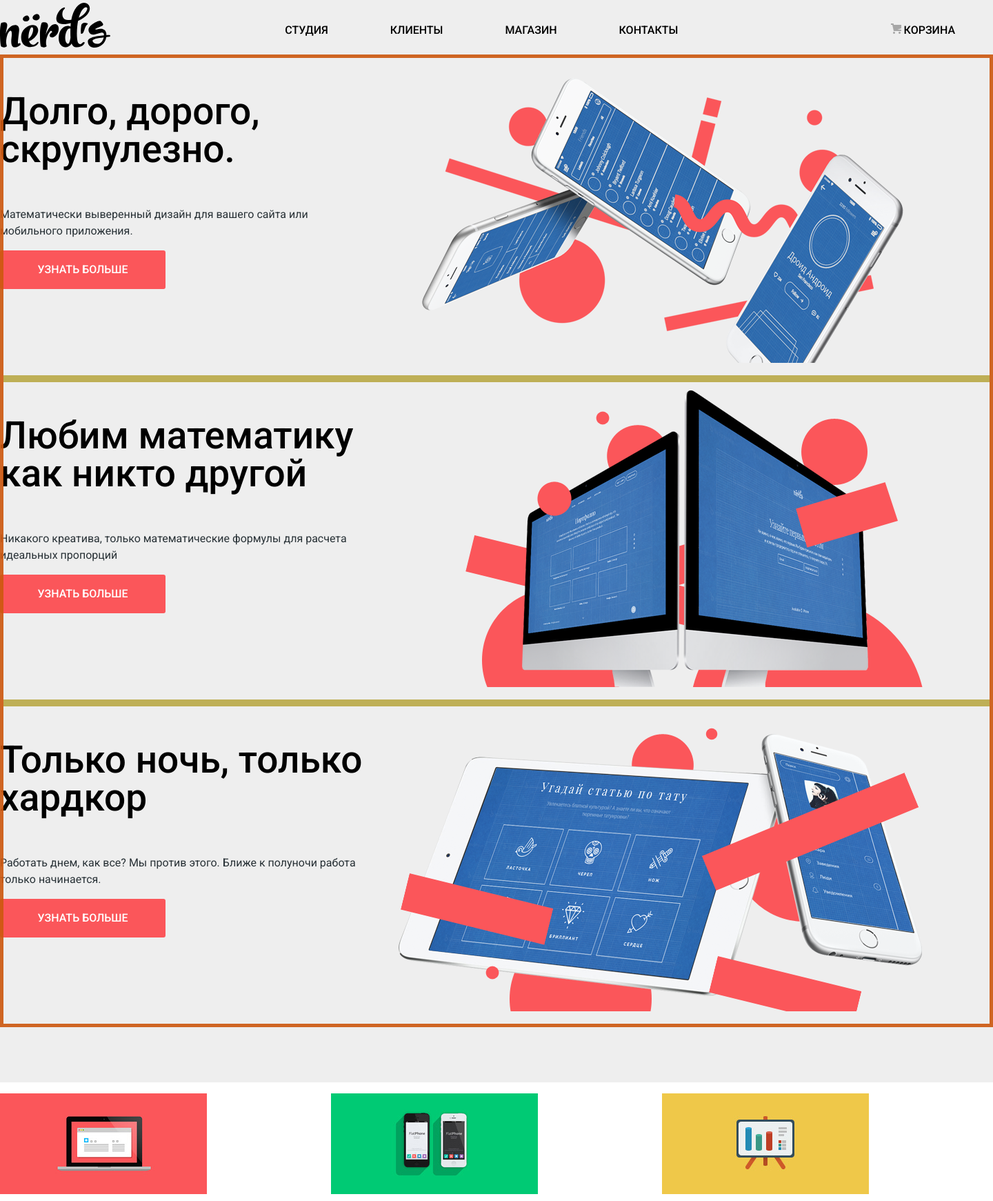
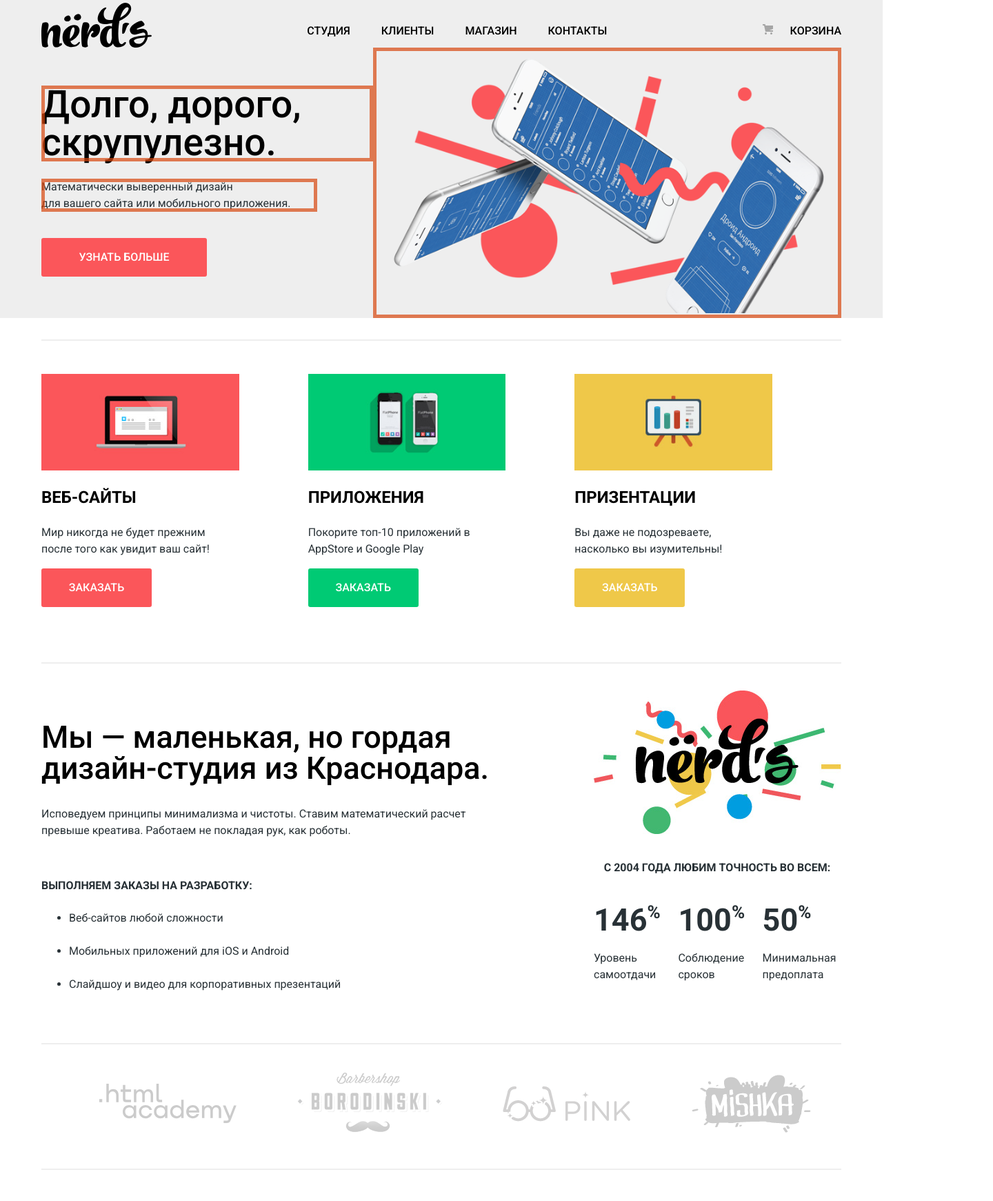
Before and after one commit to KotlyaroFF/1327907-nerds-31, a plain HTML site: page index.html in a window 1280 px wide. Shown: the part 48-1789 px from the top of the page at 69% size, 1440 px wide, since content can reach past the window. Drawn offline with Linux system fonts and the light colour scheme; files that its build step writes are made by us from their sources.

Commit message:
уже почти

```diff
--- a/css/style1.css
+++ b/css/style1.css
@@ -28,7 +28,6 @@
 }
 
 body {
-  min-width: 1440px;
   margin: 0;
   padding: 0;
   font-family: "Roboto", Arial, sans-serif;
@@ -44,7 +43,7 @@ h2 {
   font-weight: 400;
   color: var(--basic-black);
   display: grid;
-  grid-template-rows: min-content 1fr 1fr min-content;
+  grid-template-rows: min-content 1fr min-content;
   align-content: start;
   min-height: 100%;
 }
@@ -70,6 +69,11 @@ img {
   height: auto;
 }
 
+.container {
+  width: 1160px;
+  margin: 0 auto;
+}
+
 .header {
   background-color: var(--basic-grey);
 }
@@ -81,17 +85,15 @@ img {
   line-height: 30px;
   text-transform: uppercase;
   font-weight: 500;
-  margin: 0 auto;
-  width: 1440px;
 }
 
 .index-logo {
   margin-top: 51px;
 }
 
-.nav-item,
-.account-item {
-  margin: 77px 45px 0 45px;
+.index-logo img {
+  display: block;
+  padding: 0;
 }
 
 .nav-list-current a:not([href]) {
@@ -102,34 +104,44 @@ img {
 .account-list {
   display: flex;
   list-style: none;
-  margin: 0 auto;
-  padding: 0 10px;
+  justify-content: center;
+  align-items: flex-end;
+  margin: 0;
+  margin-right: -45px;
 }
 
-.nav-list a,
-.account-list a {
+.nav-item,
+.account-item {
+  margin-right: 45px;
+  margin-bottom: 9px;
+}
+
+.nav-item a,
+.account-item a {
   color: var(--basic-extra-black);
 }
 
-.nav-list a:focus,
-.account-list a:focus {
+.nav-item a:focus,
+.account-item a:focus {
   opacity: 0.3;
 }
 
-.nav-list a:hover,
-.account-list a:hover {
+.nav-item a:hover,
+.account-item a:hover {
   color: var(--red-button);
+}
+
+.account-basket {
+  padding-right: 25px;
+}
+
+.unvisibility {
+  display: none;
 }
 
 .slider {
   background-color: var(--basic-grey);
-}
-
-.slider-container,
-.content,
-.footer {
-  width: 1440px;
-  margin: 0 auto;
+  margin-bottom: 31px;
 }
 
 .slider-container {
@@ -144,13 +156,10 @@ img {
 .slide-item {
   display: flex;
 
-  outline: 5px solid rgba(170, 148, 22, 0.7);
-  outline-offset: -5px;
 }
 
 .slide-block {
   width: 538px;
-  margin-top: 0;
 }
 
 .slide-title {
@@ -158,21 +167,50 @@ img {
   line-height: 55px;
   font-weight: 500;
   color: var(--basic-extra-black);
+  margin-bottom: 25px;
+
+  outline: 5px solid rgba(216, 70, 13, 0.7);
+  outline-offset: -5px;
+}
+
+.slide-text {
+  width: 400px;
+  margin: 0 0 38px 0;
+
+  outline: 5px solid rgba(216, 70, 13, 0.7);
+  outline-offset: -5px;
+}
+
+.slide-img-container {
+  margin: 0;
+  padding: 0;
+
+  outline: 5px solid rgba(216, 70, 13, 0.7);
+  outline-offset: -5px;
+}
+
+.slide-img {
+  margin: 0;
 }
 
 .services {
   list-style: none;
   display: flex;
   margin-bottom: 39px;
+  padding: 48px 0 80px 0;
+  border-bottom: 2px solid var(--basic-grey);
+  border-top: 2px solid var(--basic-grey);
+}
+
+.service-img-container {
+  margin: 0;
   padding: 0;
-  padding-bottom: 80px;
-  border-bottom: 2px solid var(--basic-grey);
 }
 
 .service-img {
-  margin-left: 0;
-  margin-top: 0;
-
+  display: block;
+  margin: 0;
+  padding: 0;
 }
 
 .service-item {
@@ -182,7 +220,7 @@ img {
 
 .service-title {
   text-transform: uppercase;
-  font-weight: 500;
+  font-weight: 700;
   font-size: 24px;
   line-height: 30px;
   color: var(--basic-extra-black);
@@ -190,9 +228,23 @@ img {
 
 .service-text {
   width: 260px;
+
 }
 
-.service-link,
+.service-link {
+  display: block;
+  text-transform: uppercase;
+  text-align: center;
+  font: inherit;
+  color: var(--basic-white);
+  font-weight: 500;
+  border-radius: 3px;
+  padding-top: 16px;
+  padding-bottom: 16px;
+  width: 160px;
+}
+
+
 .catalog-item-link,
 .learn-more,
 .contact-button,
@@ -266,18 +318,17 @@ img {
   color: var(--basic-white);
 }
 
-.info {
+.info .container {
   display: flex;
   margin-bottom: 73px;
-
-  outline: 5px solid rgba(216, 22, 167, 0.7);
-  outline-offset: -5px;
+  margin-top: 39px;
 }
 
 .info-container-left {
+  display: flex;
+  flex-direction: column;
   width: 651px;
-  margin-right: 154px;
-
+  padding: 0;
 }
 
 .info-title {
@@ -285,18 +336,51 @@ img {
   line-height: 45px;
   font-weight: 500;
   color: var(--basic-extra-black);
+  margin-bottom: 32px;
 }
 
 .info-subtitel-left {
   color: var(--basic-black);
   text-transform: uppercase;
   font-weight: 700;
+  margin-bottom: 23px;
+}
+
+.info-list {
+  display: flex;
+  flex-direction: column;
+  justify-content: space-between;
+  height: 120px;
+  margin: 0;
+}
+
+.info-container-right {
+  display: flex;
+  flex-direction: column;
+  width: 360px;
+  margin: 0;
+  margin-left: 149px;
+  padding: 0;
+}
+
+.info-logo-container {
+  margin: 0 0 37px;
+  padding: 0;
+
+}
+
+.info-logo {
+  display: block;
+}
+
+.info-table {
+  border-collapse: collapse;
 }
 
 .info-subtitle-right {
+  margin-bottom: 31px;
   text-transform: uppercase;
   font-weight: 700;
-  caption-side: top;
   text-align: center;
 }
 
@@ -306,15 +390,30 @@ img {
   line-height: 64px;
 }
 
+.info-col {
+  padding-right: 22px;
+  padding-bottom: 10px;
+  text-align: left;
+}
+
+span {
+  vertical-align: top;
+  font-weight: 700;
+  font-size: 26px;
+  line-height: 40px;
+}
+
 .info-text {
+  margin: 0;
+  margin-bottom: 40px;
   font-size: 16px;
-  line-height: 18px;
+  line-height: 24px;
   font-weight:400;
 }
 
 .clients-list {
-  display: grid;
-  grid-template-columns: 1fr 1fr 1fr 1fr;
+  display: flex;
+  justify-content: space-around;
   border-bottom:  2px solid var(--basic-grey);
   border-top:  2px solid var(--basic-grey);
   margin-bottom: 80px;
@@ -324,9 +423,6 @@ img {
 
 .clients-item {
   opacity: 0.2;
-
-  outline: 5px solid rgba(216, 22, 167, 0.7);
-  outline-offset: -5px;
 }
 
 .clients-item:hover {
@@ -469,7 +565,6 @@ input[type=number] {
 .pagination-item a {
   color: var(--basic-extra-black);
   border-radius: 3px;
-  border-color: var(--border-grey);
   box-shadow: none;
   background-color: var(--basic-grey);
   display: block;
@@ -481,6 +576,7 @@ input[type=number] {
   padding-top: 16px;
   padding-bottom: 16px;
   margin: 0 auto;
+  border: none;
 }
 
 .selector-button:hover,
@@ -595,6 +691,7 @@ input[type=number] {
   background: linear-gradient(0deg, #E1E1E1, #E1E1E1), #FFFFFF;
   margin: 68px 9px;
   padding: 35px;
+  border-radius: 50%;
 
 }
 
--- a/index.html
+++ b/index.html
@@ -4,7 +4,8 @@
 <head>
   <meta charset="utf-8">
   <title>HTML Academy: Нёрдс</title>
-  <link href="https://fonts.googleapis.com/css2?family=Roboto:wght@400;500;700&display=swap" rel="stylesheet">  <link href="normalize.css" rel="stylesheet">
+  <link href="https://fonts.googleapis.com/css2?family=Roboto:wght@400;500;700&display=swap" rel="stylesheet">
+  <link href="normalize.css" rel="stylesheet">
   <link href="css/style1.css" rel="stylesheet">
   <link rel="icon" href="favicon.ico">
   <link rel="icon" href="favicon/icon.svg" type="image/svg+xml">
@@ -14,8 +15,9 @@
 
 <body class="page-body">
   <header class="header">
+    <div class="container">
       <nav class="main-navigation">
-      <a class="index-logo">
+        <a class="index-logo" href="index.html">
           <img src="img/logo.svg" width="160" height="65" alt="">
         </a>
         <ul class="nav-list">
@@ -26,55 +28,59 @@
         </ul>
         <ul class="account-list">
           <li class="account-item">
-          <img src="img/account_basket.svg">
-          <a href="#">Корзина</a>
+            <a href="#"><img class="account-basket" src="img/account_basket.svg">Корзина</a>
           </li>
         </ul>
       </nav>
+    </div>
   </header>
+  <main class="content">
+    <h1>Студия Веб дизайна "Нёрдс"</h1>
     <section class="slider">
-      <div class="slider-container">
+      <div class="container">
         <h2>Слайдер</h2>
         <div class="slide-item">
           <div class="slide-block">
             <p class="slide-title">Долго, дорого, скрупулезно.</p>
-        <p class="slide-text">Математически выверенный дизайн для вашего сайта или мобильного приложения.</p>
+            <p class="slide-text">Математически выверенный дизайн<br> для вашего сайта или мобильного приложения.</p>
             <a href="#" class="learn-more">Узнать больше</a>
           </div>
-      <figure class="slide-img">
-        <img src="img/index_slide_1.png" width="760" height="431" alt="Дизайн для смартфонов">
+          <figure class="slide-img-container">
+            <img class="slide-img" src="img/index_slide_1.png" width="760" height="431" alt="Дизайн для смартфонов">
           </figure>
         </div>
+        <div class="unvisibility">
           <div class="slide-item">
             <div class="slide-block">
               <p class="slide-title">Любим математику как никто другой</p>
               <p class="slide-text">Никакого креатива, только математические формулы для расчета идеальных пропорций</p>
               <a href="#" class="learn-more">Узнать больше</a>
             </div>
-      <figure class="slide-img">
-        <img src="img/index_slide_2.png" width="760" height="431" alt="Дизайн для пк">
+            <figure class="slide-img-container">
+              <img class="slide-img" src="img/index_slide_2.png" width="760" height="431" alt="Дизайн для пк">
             </figure>
           </div>
           <div class="slide-item">
             <div class="slide-block">
               <p class="slide-title">Только ночь, только хардкор</p>
-        <p class="slide-text">Работать днем, как все? Мы против этого. Ближе к полуночи работа только начинается.</p>
+              <p class="slide-text">Работать днем, как все? Мы против этого. Ближе к полуночи работа только начинается.
+              </p>
               <a href="#" class="learn-more">Узнать больше</a>
             </div>
-      <figure class="slide-img">
-        <img src="img/index_slide_3.png" width="760" height="431" alt="Адаптивная верстка">
+            <figure class="slide-img-container">
+              <img class="slide-img" src="img/index_slide_3.png" width="760" height="431" alt="Адаптивная верстка">
             </figure>
           </div>
         </div>
+      </div>
     </section>
-  <main class="content">
-    <h1>Студия Веб дизайна "Нёрдс"</h1>
     <section>
+      <div class="container">
         <h2>Услуги</h2>
         <ul class="services">
           <li class="service-item">
-          <figure class="service-img">
-            <img src="img/service_wed_suite.jpg" width="300" height="146" alt="">
+            <figure class="service-img-container">
+              <img class="service-img" src="img/service_wed_suite.jpg" width="300" height="146" alt="">
             </figure>
             <div class="service-container">
               <h3 class="service-title">Веб-сайты</h3>
@@ -83,8 +89,8 @@
             </div>
           </li>
           <li class="service-item">
-          <figure class="service-img">
-            <img src="img/service_on_smartphone.jpg" width="300" height="146" alt="">
+            <figure class="service-img-container">
+              <img class="service-img" src="img/service_on_smartphone.jpg" width="300" height="146" alt="">
             </figure>
             <div class="service-container">
               <h3 class="service-title">Приложения</h3>
@@ -93,8 +99,8 @@
             </div>
           </li>
           <li class="service-item">
-          <figure class="service-img">
-            <img src="img/service_presentation.jpg" width="300" height="146" alt="">
+            <figure class="service-img-container">
+              <img class="service-img" src="img/service_presentation.jpg" width="300" height="146" alt="">
             </figure>
             <div class="service-container">
               <h3 class="service-title">Призентации</h3>
@@ -103,16 +109,19 @@
             </div>
           </li>
         </ul>
+      </div>
     </section>
     <section class="info">
+      <div class="container">
         <h2>О компании</h2>
         <div class="info-container-left">
           <p class="info-title">Мы — маленькая, но гордая
-          дизайн-студия из Краснодара.</p>
-        <P class="info-text">Исповедуем принципы минимализма и чистоты.
+            дизайн-студия из Краснодара.
+          </p>
+          <p class="info-text">Исповедуем принципы минимализма и чистоты.
             Ставим математический расчет
             превыше креатива. Работаем не покладая рук, как роботы.
-        </P>
+          </p>
           <p class="info-subtitel-left">Выполняем заказы на разработку:</p>
           <ul class="info-list">
             <li class="info-item">Веб-сайтов любой сложности</li>
@@ -121,15 +130,15 @@
           </ul>
         </div>
         <div class="info-container-right">
-        <figure class="info-logo">
-          <img src="img/logo_color.png" width="360" height="208" alt="">
+          <figure class="info-logo-container">
+            <img class="info-logo" src="img/logo_color.png" width="360" height="208" alt="">
           </figure>
           <table class="info-table">
             <caption class="info-subtitle-right">с 2004 года Любим точность во всем:</caption>
             <tr class="info-row">
-            <th class="info-col">146%</th>
-            <th class="info-col">100%</th>
-            <th class="info-col">50%</th>
+              <th class="info-col">146<span>%</span></th>
+              <th class="info-col">100<span>%</span></th>
+              <th class="info-col">50<span>%</span></th>
             </tr>
             <tr class="info-row">
               <td class="info-text">Уровень самоотдачи</td>
@@ -138,8 +147,10 @@
             </tr>
           </table>
         </div>
+      </div>
     </section>
     <section class="clients">
+      <div class="container">
         <h2>Клиенты</h2>
         <ul class="clients-list">
           <li class="clients-item">
@@ -163,9 +174,11 @@
             </a>
           </li>
         </ul>
+      </div>
     </section>
   </main>
   <footer class="footer">
+    <div class="container">
       <h2>Контакты</h2>
       <div class="contact-container">
         <figure class="contact-img">
@@ -178,7 +191,9 @@
           <a href="#" class="contact-button">Напишите нам</a>
         </aside>
       </div>
+    </div>
     <section class="footer-container">
+      <div class="container">
         <div class="socials">
           <h2>Соц.сети</h2>
           <ul class="socials-list">
@@ -203,7 +218,9 @@
           <p class="footer-title">Давайте дружить, это выгодно!</p>
           <p class="footer-subtitle">Скидка 10% для друзей из социальных сетей.</p>
         </div>
+      </div>
     </section>
+    </div>
   </footer>
   <!--
   <section class="feedback-section">
```
Also changed, not shown: catalog.html (+16 -8 lines). Lines whose indentation alone changed are shown as unchanged.
